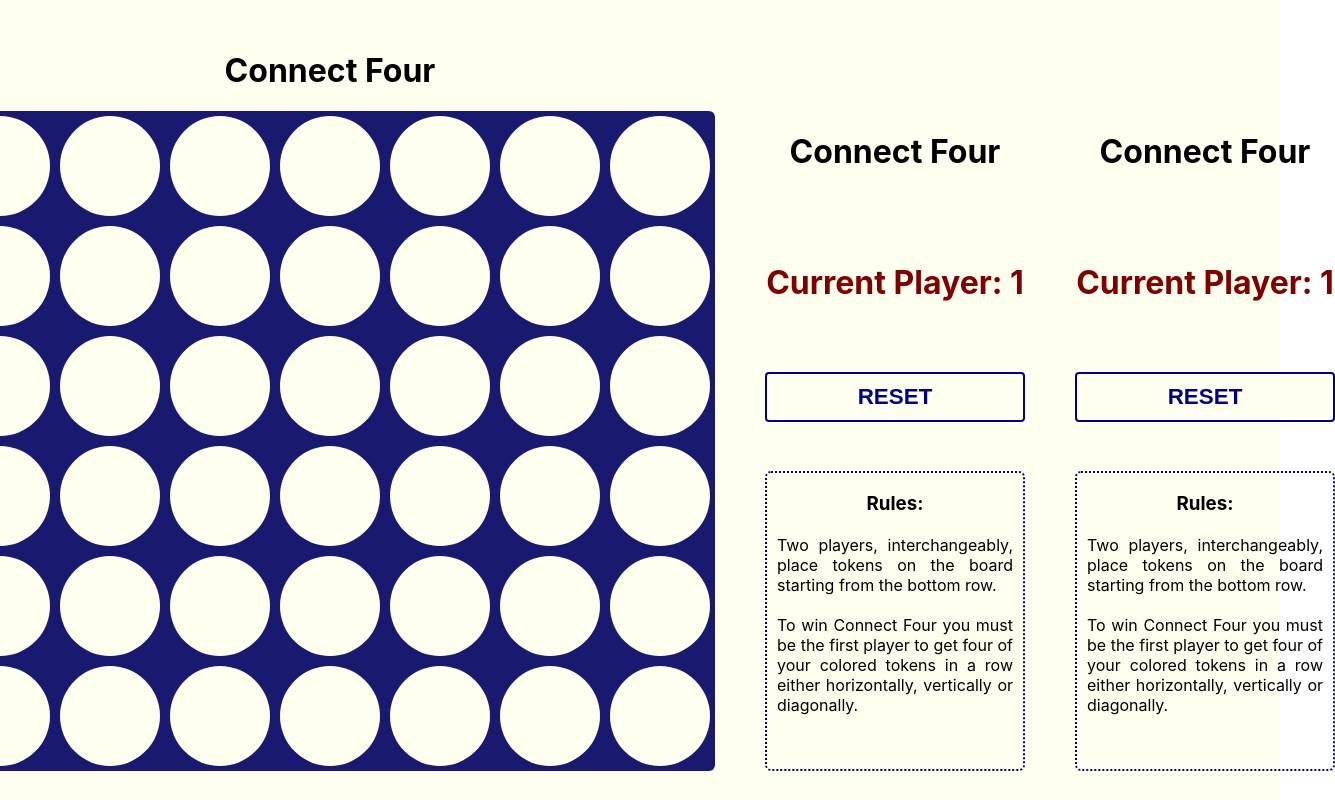
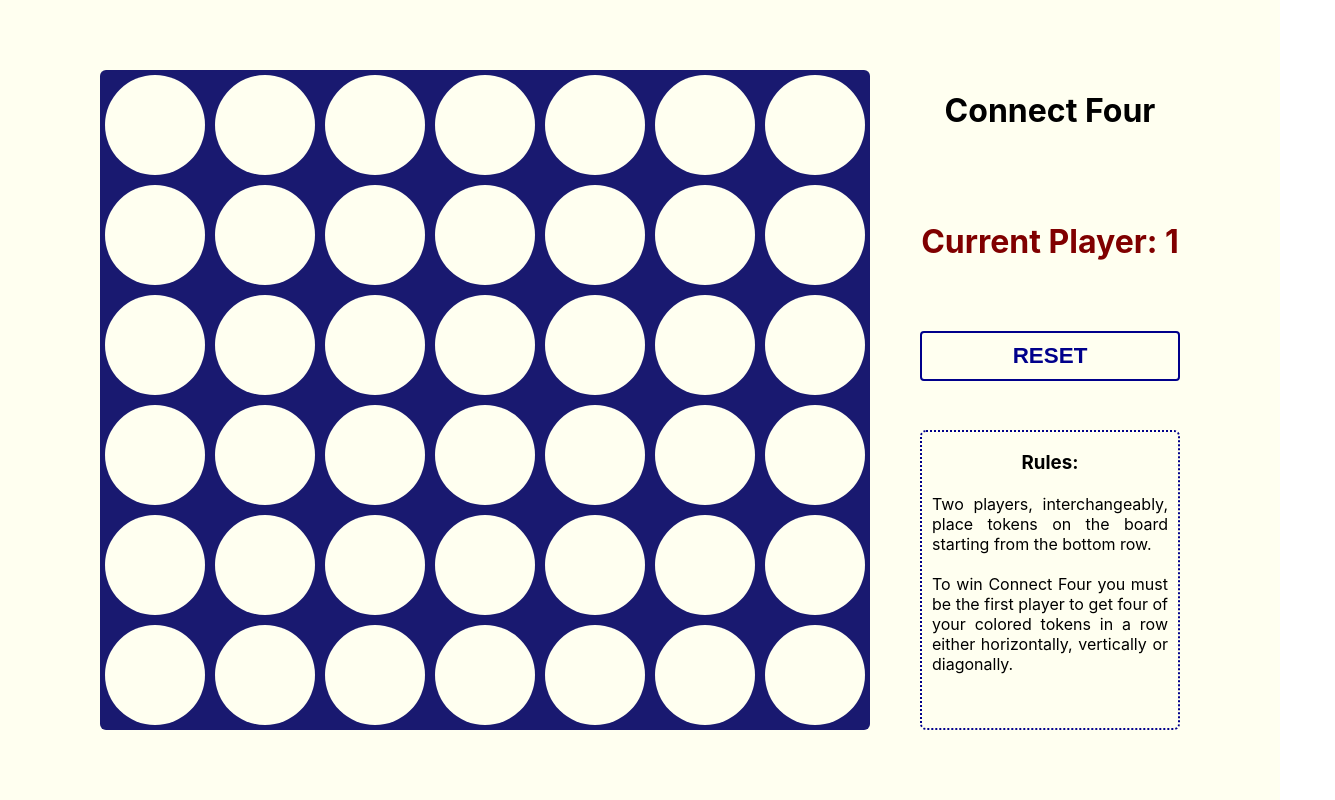
Before and after one commit to Swor71/Connect-Four, a React (Create React App) app: page / in a window 1280 px wide. Shown: the whole page, 1335 px wide, since content can reach past the window. Built offline with nearby package versions, Linux system fonts and the light colour scheme.

Commit message:
Refactor BoardComponent and store

```diff
--- a/src/components/Board/BoardComponent.tsx
+++ b/src/components/Board/BoardComponent.tsx
@@ -4,8 +4,8 @@ import { PlayerToken, TOKEN_MARGIN } from '../PlayerToken/PlayerTokenComponent';
 import { GridType } from '../../common/types';
 import { CheckUtils } from '../../utils/gameLogic';
 import { ROW_AMOUNT, COLUMN_AMOUNT } from '../../consts';
-import { getNextPlayer, getEmptyGrid } from '../../utils/utils';
-import { BoardControl } from '../Board/BoardControl';
+import { observer } from 'mobx-react';
+import { store } from '../../store/store';
 
 interface BoardProps {}
 
@@ -15,12 +15,6 @@ interface BoardState {
   isGameActive: boolean;
   movesMade: number;
 }
-
-const BoardWrapper = styled.div`
-  display: flex;
-  align-items: flex-end;
-  text-align: center;
-`;
 
 const StyledBoard = styled.div`
   width: ${700 + (COLUMN_AMOUNT * TOKEN_MARGIN * 2)}px;
@@ -32,17 +26,11 @@ const StyledBoard = styled.div`
   grid-template-rows: repeat(${ROW_AMOUNT}, 1fr);
   border-radius: 6px;
 `;
-
+@observer
 export class Board extends React.Component<BoardProps, BoardState> {
-  state: BoardState = {
-    grid: getEmptyGrid(),
-    currentPlayer: 1,
-    isGameActive: true,
-    movesMade: 0,
-  }
 
   placeToken = (event: React.MouseEvent<HTMLDivElement>) => {
-    const { grid, currentPlayer, isGameActive } = this.state;
+    const { grid, currentPlayer, isGameActive } = store;
 
     const el = event.target as HTMLDivElement;
 
@@ -56,48 +44,22 @@ export class Board extends React.Component<BoardProps, BoardState> {
     if(isGameActive && grid[x][y] === 0) {
       const utils = new CheckUtils(grid, currentPlayer);
 
-      const newGrid = [...grid];
-      newGrid[x][y] = currentPlayer;
+      store.setPlayerToken(x, y);
 
-      // TODO check for draw -> movesMade vs MAX_MOVES
+      const isGameActive = !utils.checkForWin();
 
-      this.setState(prevState => ({
-        grid: newGrid,
-        movesMade: prevState.movesMade + 1,
-        isGameActive: !utils.checkForWin(),
-        }),() => {
-            this.changeCurrentPlayer();
+      if(!isGameActive) {
+        store.isGameActive = isGameActive;
+      } else {
+        store.changeCurrentPlayer();
       }
-        )
     }
   }
 
-  changeCurrentPlayer = () => {
-    const { currentPlayer, isGameActive } = this.state;
-
-    if(isGameActive) {
-      const nextPlayer = getNextPlayer(currentPlayer);
-
-      this.setState({ currentPlayer: nextPlayer});
-    }
-  }
-
-  resetGame = () => {
-    this.setState({
-      grid: getEmptyGrid(),
-      isGameActive: true,
-      movesMade: 0,
-      currentPlayer: 1,
-    })
-  }
-
   render() {
-    const { grid, isGameActive, currentPlayer } = this.state;
+    const { grid } = store;
 
     return (
-      <BoardWrapper>
-        <div>
-          <h1>Connect Four</h1>
       <StyledBoard>
         {grid.map((xRow, xIndex) => {
           return xRow.map((xColumn, yIndex) => {
@@ -113,13 +75,6 @@ export class Board extends React.Component<BoardProps, BoardState> {
           })
         })}
       </StyledBoard>
-        </div>
-        <BoardControl
-          isGameActive={isGameActive}
-          currentPlayer={currentPlayer}
-          resetGame={this.resetGame}
-        />
-      </BoardWrapper>
     )
   }
 }
--- a/src/components/UI/Button.tsx
+++ b/src/components/UI/Button.tsx
@@ -27,10 +27,8 @@ const StyledButton = styled.button`
 @observer
 export class Button extends React.PureComponent<ButtonProps> {
   render() {
-    const { resetGame } = store;
-
     return (
-      <StyledButton onClick={resetGame}>{this.props.children}</StyledButton>
+      <StyledButton onClick={store.resetGame}>{this.props.children}</StyledButton>
     )
   }
 }
--- a/src/store/store.ts
+++ b/src/store/store.ts
@@ -1,4 +1,4 @@
-import { observable, action, computed } from 'mobx';
+import { observable, action } from 'mobx';
 import { GridType } from '../common/types';
 import { getEmptyGrid, getNextPlayer } from '../utils/utils';
 
@@ -7,9 +7,9 @@ export class AppStore {
   @observable currentPlayer: number = 1;
   @observable isGameActive: boolean = true;
   @observable movesMade: number = 0;
-  @observable isTie = false;
+  @observable isTie: boolean = false;
 
-  @action resetGame() {
+  @action resetGame = () => {
     this.grid = getEmptyGrid();
     this.currentPlayer = 1;
     this.isGameActive = true;
@@ -17,20 +17,12 @@ export class AppStore {
     this.isTie = false;
   }
 
-  @action changeCurrentPlayer() {
-    if(this.isGameActive) {
-      this.currentPlayer = getNextPlayer(this.currentPlayer);
-    }
+  @action setPlayerToken = (x: number, y: number) => {
+    this.grid[x][y] = this.currentPlayer;
   }
 
-  @computed get incrementMovesMade() {
-    return this.movesMade + 1;
-  }
-
-  @action setNewState(newGrid:GridType, isGameActive:boolean, movesMade: number) {
-      this.grid = newGrid;
-      this.movesMade = movesMade;
-      this.isGameActive = isGameActive;
+  @action changeCurrentPlayer = () => {
+    this.currentPlayer = getNextPlayer(this.currentPlayer);
   }
 }
 
```
Lines whose indentation alone changed are shown as unchanged.
